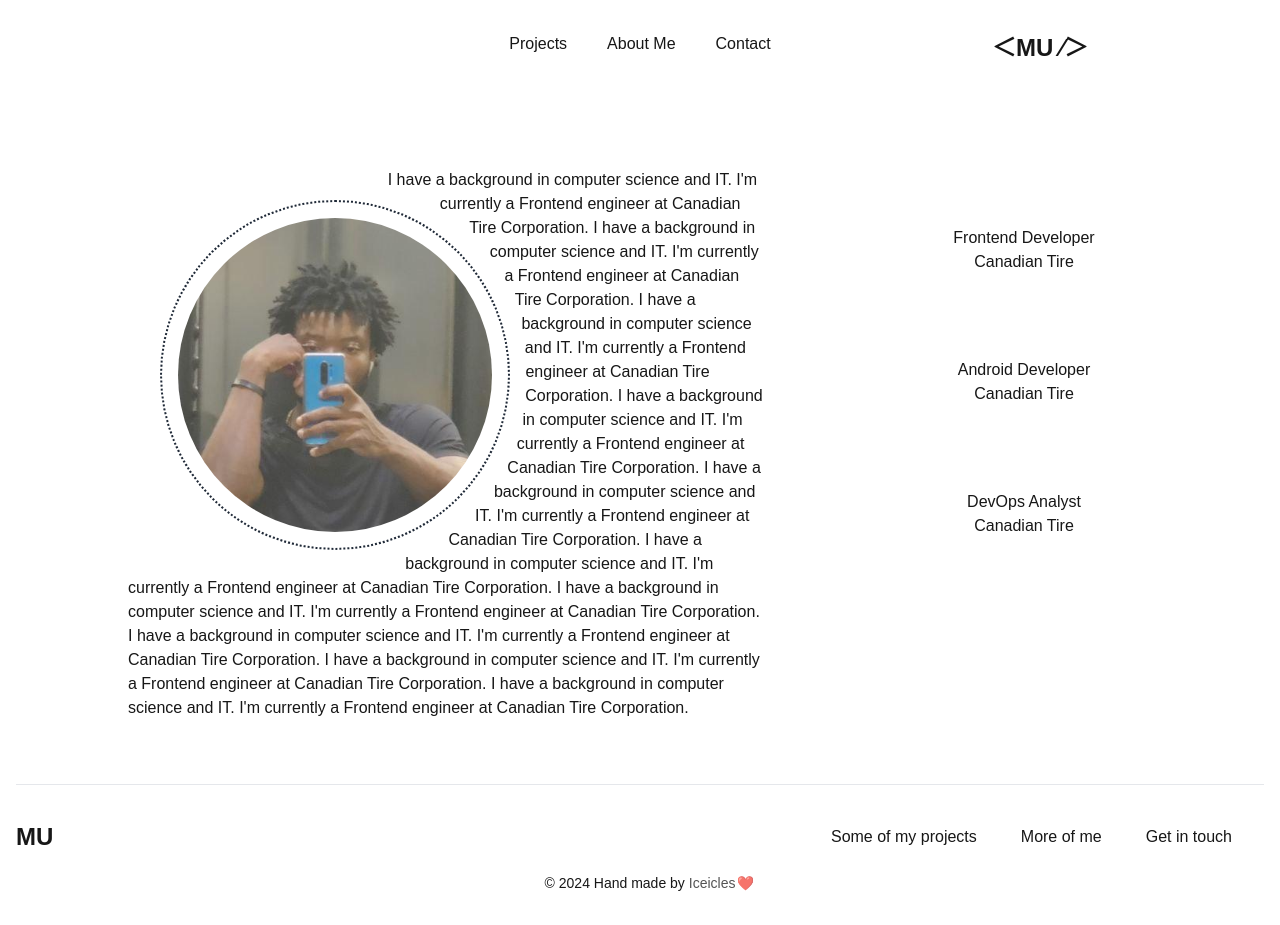
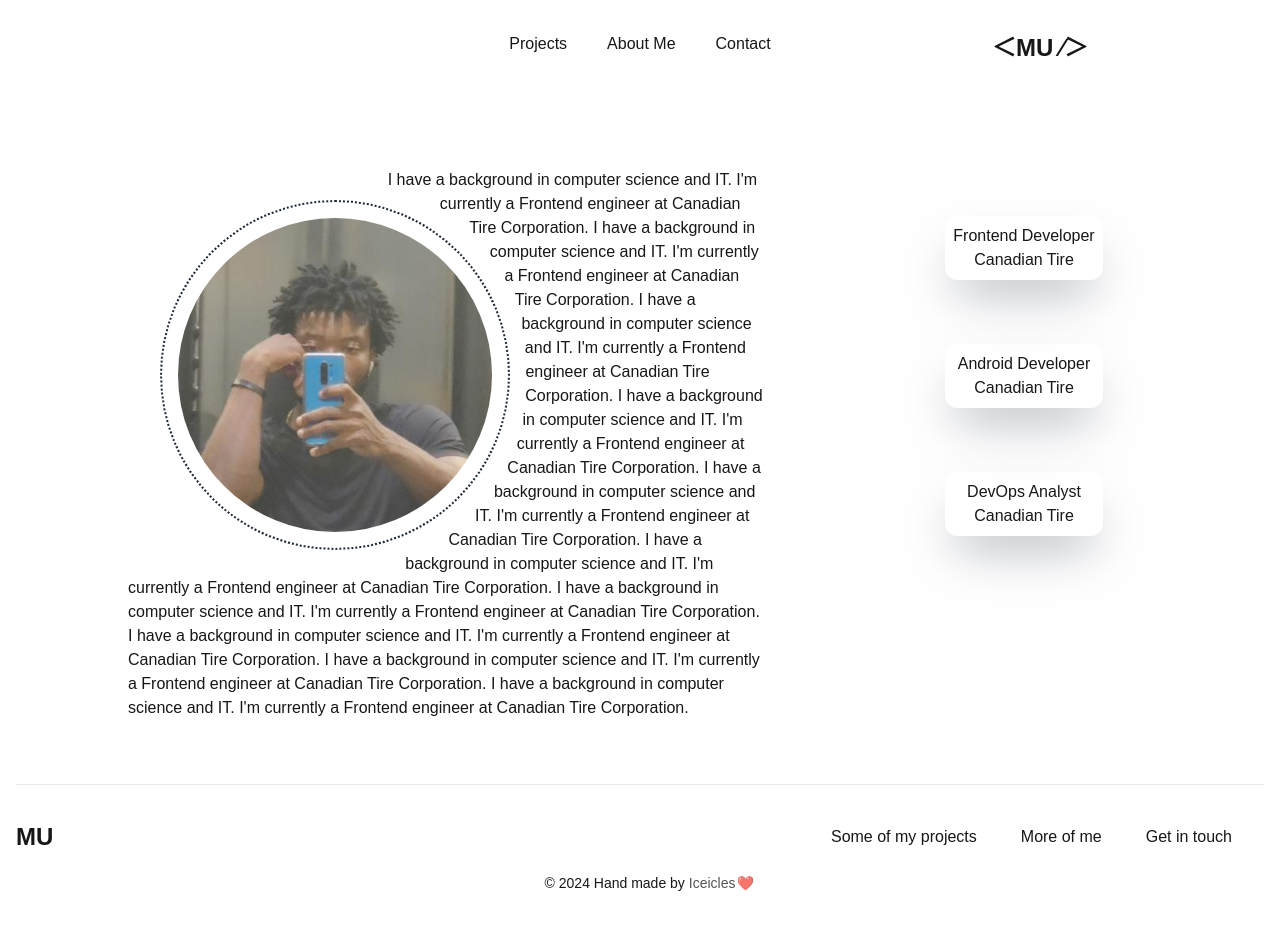
Before and after one commit to iceicles/portfolio, a Next.js app: page /about-me in a window 1280 px wide. Built offline with nearby package versions, Linux system fonts and the light colour scheme.

Commit message:
changed job card button styles

```diff
--- a/app/globals.css
+++ b/app/globals.css
@@ -94,5 +94,10 @@ body {
     stroke-dashoffset: -32.42;
   }
 
+  /* animates outline */
+  .border-button {
+    outline: solid 2px #f9fafb;
+    transition: outline 0.2s linear;
+  }
 
 }
--- a/components/Card/AboutMeCardShort/index.tsx
+++ b/components/Card/AboutMeCardShort/index.tsx
@@ -17,7 +17,7 @@ const AboutMeCardShort: FC<AboutMeCardShort> = ({
     <>
       <button
         onClick={() => onClick(id)}
-        className='border-white border-2 p-2 rounded-xl '
+        className='p-2 rounded-xl shadow-2xl shadow-gray-500/50 hover:border-button'
       >
         <h1>{title}</h1>
         <p>{workplace}</p>
```
